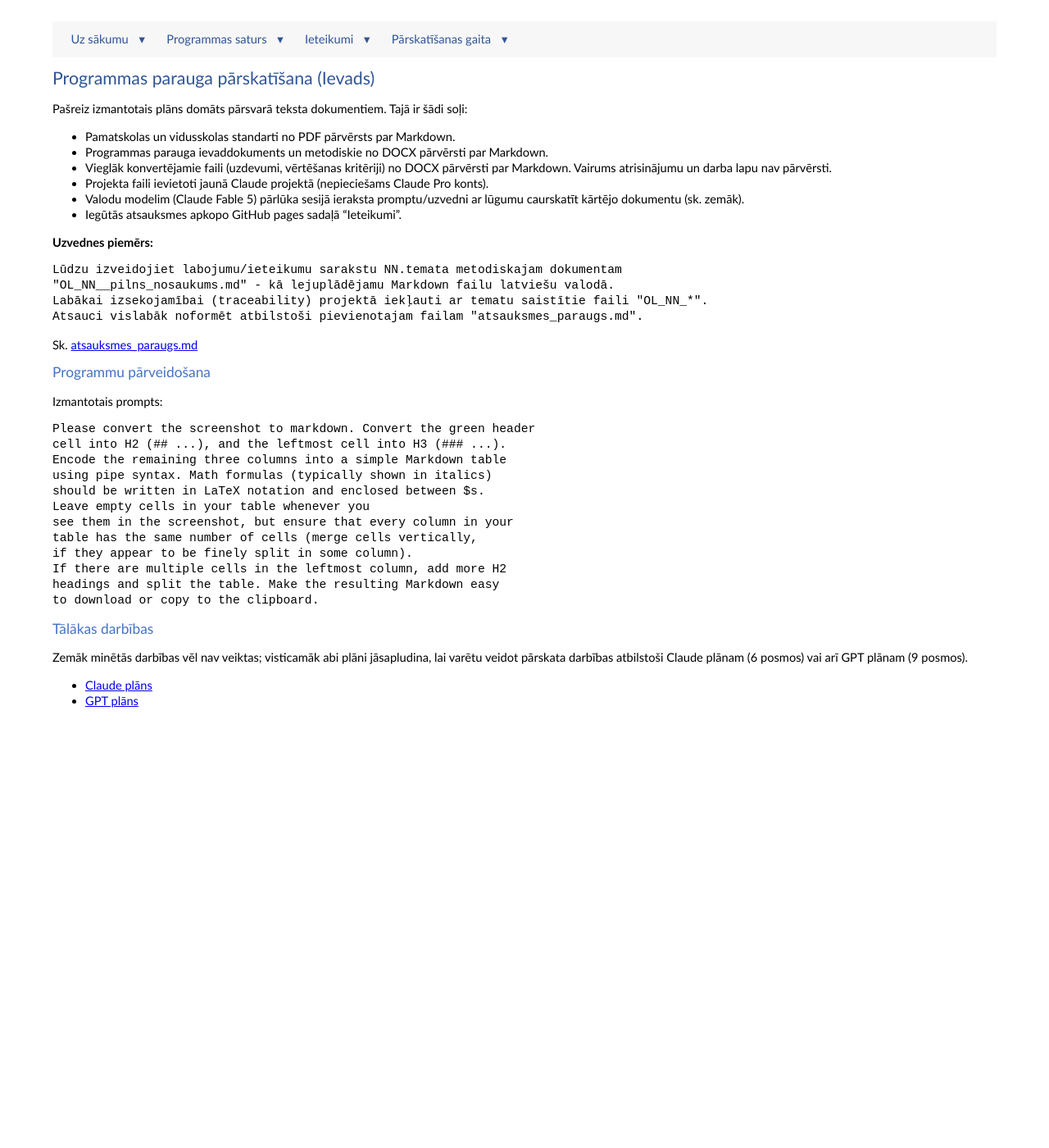
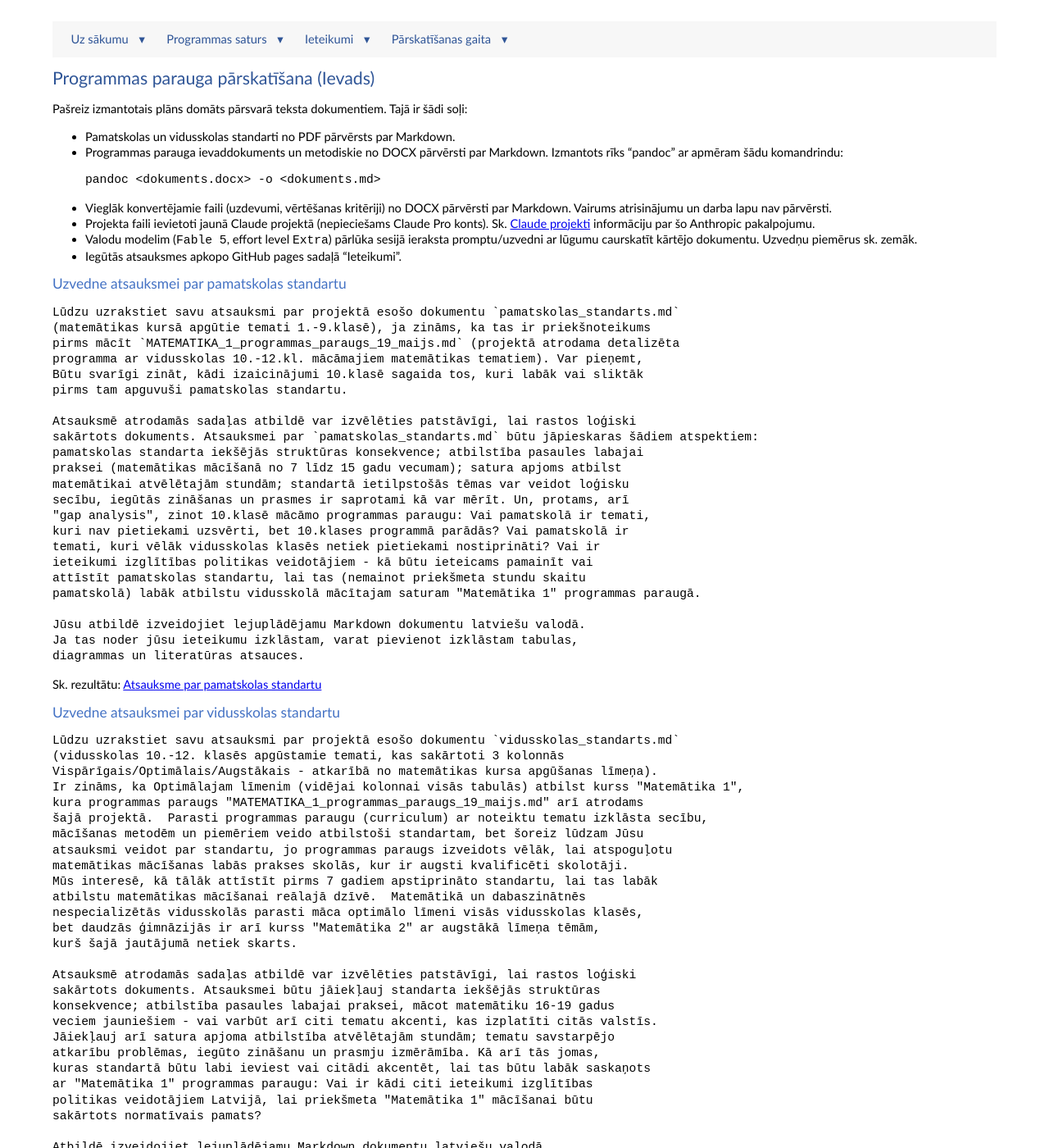
Before and after one commit to kapsitis/programma-ol-10, a Jekyll site: the page built from docs/review_plans/index.md, in a window 1280 px wide and 1400 px high. Shown: the whole window at 82% size. Built offline with Jekyll 4.4.1, drawn with Linux system fonts in a browser that asks for light colours; some of the changed text lies outside the part shown.

````diff
--- a/docs/review_plans/index.md
+++ b/docs/review_plans/index.md
@@ -10,14 +10,87 @@ Tajā ir šādi soļi:
 
 * Pamatskolas un vidusskolas standarti no PDF pārvērsts par Markdown.
 * Programmas parauga ievaddokuments un metodiskie no DOCX pārvērsti par Markdown.
+  Izmantots rīks "pandoc" ar apmēram šādu komandrindu:
+  ```bash
+  pandoc <dokuments.docx> -o <dokuments.md>
+  ```
 * Vieglāk konvertējamie faili (uzdevumi, vērtēšanas kritēriji) no DOCX pārvērsti par Markdown.
   Vairums atrisinājumu un darba lapu nav pārvērsti.
 * Projekta faili ievietoti jaunā Claude projektā (nepieciešams Claude Pro konts).
-* Valodu modelim (Claude Fable 5) pārlūka sesijā ieraksta promptu/uzvedni ar lūgumu caurskatīt
-  kārtējo dokumentu (sk. zemāk).
+  Sk. [Claude projekti](https://claude.ai/projects) informāciju par šo Anthropic pakalpojumu.
+* Valodu modelim (`Fable 5`, effort level `Extra`) pārlūka sesijā ieraksta promptu/uzvedni
+  ar lūgumu caurskatīt kārtējo dokumentu. Uzvedņu piemērus sk. zemāk.
 * Iegūtās atsauksmes apkopo GitHub pages sadaļā "Ieteikumi".
 
-**Uzvednes piemērs:**
+## Uzvedne atsauksmei par pamatskolas standartu
+
+```
+Lūdzu uzrakstiet savu atsauksmi par projektā esošo dokumentu `pamatskolas_standarts.md`
+(matemātikas kursā apgūtie temati 1.-9.klasē), ja zināms, ka tas ir priekšnoteikums
+pirms mācīt `MATEMATIKA_1_programmas_paraugs_19_maijs.md` (projektā atrodama detalizēta
+programma ar vidusskolas 10.-12.kl. mācāmajiem matemātikas tematiem). Var pieņemt,
+Būtu svarīgi zināt, kādi izaicinājumi 10.klasē sagaida tos, kuri labāk vai sliktāk
+pirms tam apguvuši pamatskolas standartu.
+
+Atsauksmē atrodamās sadaļas atbildē var izvēlēties patstāvīgi, lai rastos loģiski
+sakārtots dokuments. Atsauksmei par `pamatskolas_standarts.md` būtu jāpieskaras šādiem atspektiem:
+pamatskolas standarta iekšējās struktūras konsekvence; atbilstība pasaules labajai
+praksei (matemātikas mācīšanā no 7 līdz 15 gadu vecumam); satura apjoms atbilst
+matemātikai atvēlētajām stundām; standartā ietilpstošās tēmas var veidot loģisku
+secību, iegūtās zināšanas un prasmes ir saprotami kā var mērīt. Un, protams, arī
+"gap analysis", zinot 10.klasē mācāmo programmas paraugu: Vai pamatskolā ir temati,
+kuri nav pietiekami uzsvērti, bet 10.klases programmā parādās? Vai pamatskolā ir
+temati, kuri vēlāk vidusskolas klasēs netiek pietiekami nostiprināti? Vai ir
+ieteikumi izglītības politikas veidotājiem - kā būtu ieteicams pamainīt vai
+attīstīt pamatskolas standartu, lai tas (nemainot priekšmeta stundu skaitu
+pamatskolā) labāk atbilstu vidusskolā mācītajam saturam "Matemātika 1" programmas paraugā.
+
+Jūsu atbildē izveidojiet lejuplādējamu Markdown dokumentu latviešu valodā.
+Ja tas noder jūsu ieteikumu izklāstam, varat pievienot izklāstam tabulas,
+diagrammas un literatūras atsauces.
+```
+
+Sk. rezultātu: [Atsauksme par pamatskolas standartu]({{ '/OL__metodiskie/atsauksme_pamatskolas_standarts/' | relative_url }})
+
+## Uzvedne atsauksmei par vidusskolas standartu
+
+```
+Lūdzu uzrakstiet savu atsauksmi par projektā esošo dokumentu `vidusskolas_standarts.md`
+(vidusskolas 10.-12. klasēs apgūstamie temati, kas sakārtoti 3 kolonnās
+Vispārīgais/Optimālais/Augstākais - atkarībā no matemātikas kursa apgūšanas līmeņa).
+Ir zināms, ka Optimālajam līmenim (vidējai kolonnai visās tabulās) atbilst kurss "Matemātika 1",
+kura programmas paraugs "MATEMATIKA_1_programmas_paraugs_19_maijs.md" arī atrodams
+šajā projektā.  Parasti programmas paraugu (curriculum) ar noteiktu tematu izklāsta secību,
+mācīšanas metodēm un piemēriem veido atbilstoši standartam, bet šoreiz lūdzam Jūsu
+atsauksmi veidot par standartu, jo programmas paraugs izveidots vēlāk, lai atspoguļotu
+matemātikas mācīšanas labās prakses skolās, kur ir augsti kvalificēti skolotāji.
+Mūs interesē, kā tālāk attīstīt pirms 7 gadiem apstiprināto standartu, lai tas labāk
+atbilstu matemātikas mācīšanai reālajā dzīvē.  Matemātikā un dabaszinātnēs
+nespecializētās vidusskolās parasti māca optimālo līmeni visās vidusskolas klasēs,
+bet daudzās ģimnāzijās ir arī kurss "Matemātika 2" ar augstākā līmeņa tēmām,
+kurš šajā jautājumā netiek skarts.
+
+Atsauksmē atrodamās sadaļas atbildē var izvēlēties patstāvīgi, lai rastos loģiski
+sakārtots dokuments. Atsauksmei būtu jāiekļauj standarta iekšējās struktūras
+konsekvence; atbilstība pasaules labajai praksei, mācot matemātiku 16-19 gadus
+veciem jauniešiem - vai varbūt arī citi tematu akcenti, kas izplatīti citās valstīs.
+Jāiekļauj arī satura apjoma atbilstība atvēlētajām stundām; tematu savstarpējo
+atkarību problēmas, iegūto zināšanu un prasmju izmērāmība. Kā arī tās jomas,
+kuras standartā būtu labi ieviest vai citādi akcentēt, lai tas būtu labāk saskaņots
+ar "Matemātika 1" programmas paraugu: Vai ir kādi citi ieteikumi izglītības
+politikas veidotājiem Latvijā, lai priekšmeta "Matemātika 1" mācīšanai būtu
+sakārtots normatīvais pamats?
+
+Atbildē izveidojiet lejuplādējamu Markdown dokumentu latviešu valodā.
+Ja tas noder jūsu ieteikumu izklāstam, varat pievienot izklāstam tabulas,
+diagrammas un literatūras atsauces uz ārējiem avotiem.
+```
+
+Sk. rezultātu: [Atsauksme par vidusskolas standartu]({{ '/OL__metodiskie/atsauksme_vidusskolas_standarts/' | relative_url }})
+
+
+
+## Uzvedne metodisko ieteikumiem
 
 ```
 Lūdzu izveidojiet labojumu/ieteikumu sarakstu NN.temata metodiskajam dokumentam
@@ -28,9 +101,24 @@ Atsauci vislabāk noformēt atbilstoši pievienotajam failam "atsauksmes_paraugs
 
 Sk. [atsauksmes_paraugs.md](https://raw.githubusercontent.com/kapsitis/programma-ol-10/refs/heads/main/docs/OL__metodiskie/atsauksmes_paraugs.md)
 
-## Programmu pārveidošana
+Sk. 12 tematu metodisko ieteikumus sadaļā "Ieteikumi".
 
-Izmantotais prompts:
+
+## Uzvedne standarta ekrānattēlu pārveidošanai Markdown (OCR uzdevums)
+
+Ievades faili:
+
+* [Pamatizglītības standarts (no Skola 2030)](https://skola2030.lv/admin/filemanager/files/1/Matematika_G.pdf)
+* [Vidusskolas standarts (no Skola 2030)](https://skola2030.lv/admin/filemanager/files/2/Matem%C4%81tikas%20m%C4%81c%C4%ABbu%20joma_VSK.pdf)
+
+Sk. arī [https://skola2030.lv/lv/skolotajiem/macibu-prieksmeti/matematika](https://skola2030.lv/lv/skolotajiem/macibu-prieksmeti/matematika).
+
+*Piebilde:* Droši vien labāk būtu izmantot gabalus no
+[MK noteikumi Nr. 747](https://likumi.lv/ta/id/303768-noteikumi-par-valsts-pamatizglitibas-standartu-un-pamatizglitibas-programmu-paraugiem)
+un [MK noteikumi Nr. 416](https://likumi.lv/ta/id/309597-noteikumi-par-valsts-visparejas-videjas-izglitibas-standartu-un-visparejas-videjas-izglitibas-programmu-paraugiem),
+jo tur standarts jau ir HTML formā (nevajag OCR).
+
+Izmantotā uzvedne (šeit pietiek ar vienkāršu modeli, piemēram `Sonnet 5`, effort level `Medium`):
 
 ```
 Please convert the screenshot to markdown. Convert the green header
@@ -47,6 +135,11 @@ headings and split the table. Make the resulting Markdown easy
 to download or copy to the clipboard.
 ```
 
+**Rezultāti:**
+
+* [Pamatskolas standarts]({{ '/pamatskolas_standarts/' | relative_url }})
+* [Vidusskolas standarts]({{ '/vidusskolas_standarts/' | relative_url }})
+
 
 ## Tālākas darbības
 
````
Also changed, not shown: AGENTS.md (deleted, +0 -1 lines), SETUP.md (deleted, +0 -5 lines), docs/OL__metodiskie/atsauksme_pamatskolas_standarts.md (+6 -1 lines), docs/OL__metodiskie/atsauksme_vidusskolas_standarts.md (+1 -1 lines), README.md, docs/OL__metodiskie/atsauksme_pamatskolas_standarts.A.svg (added).
